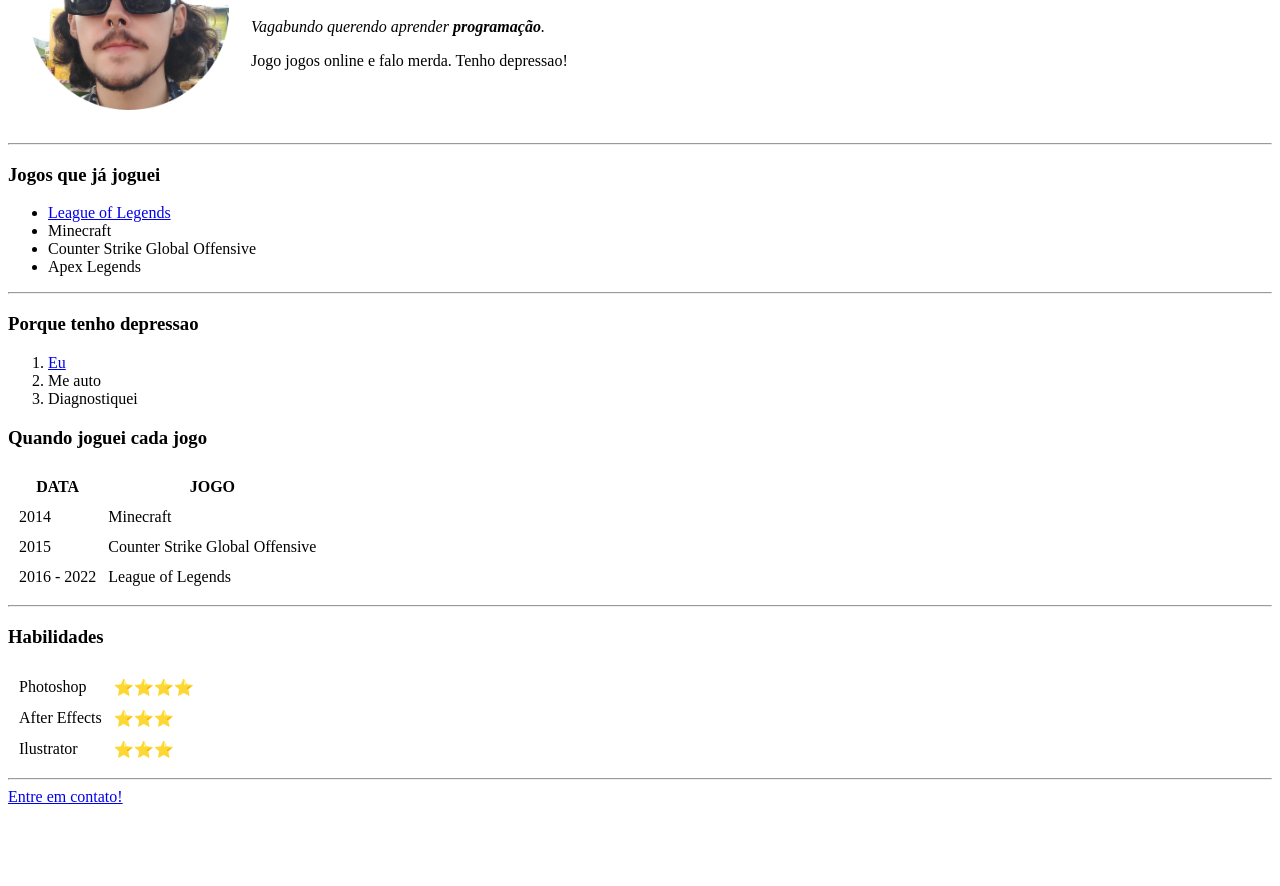
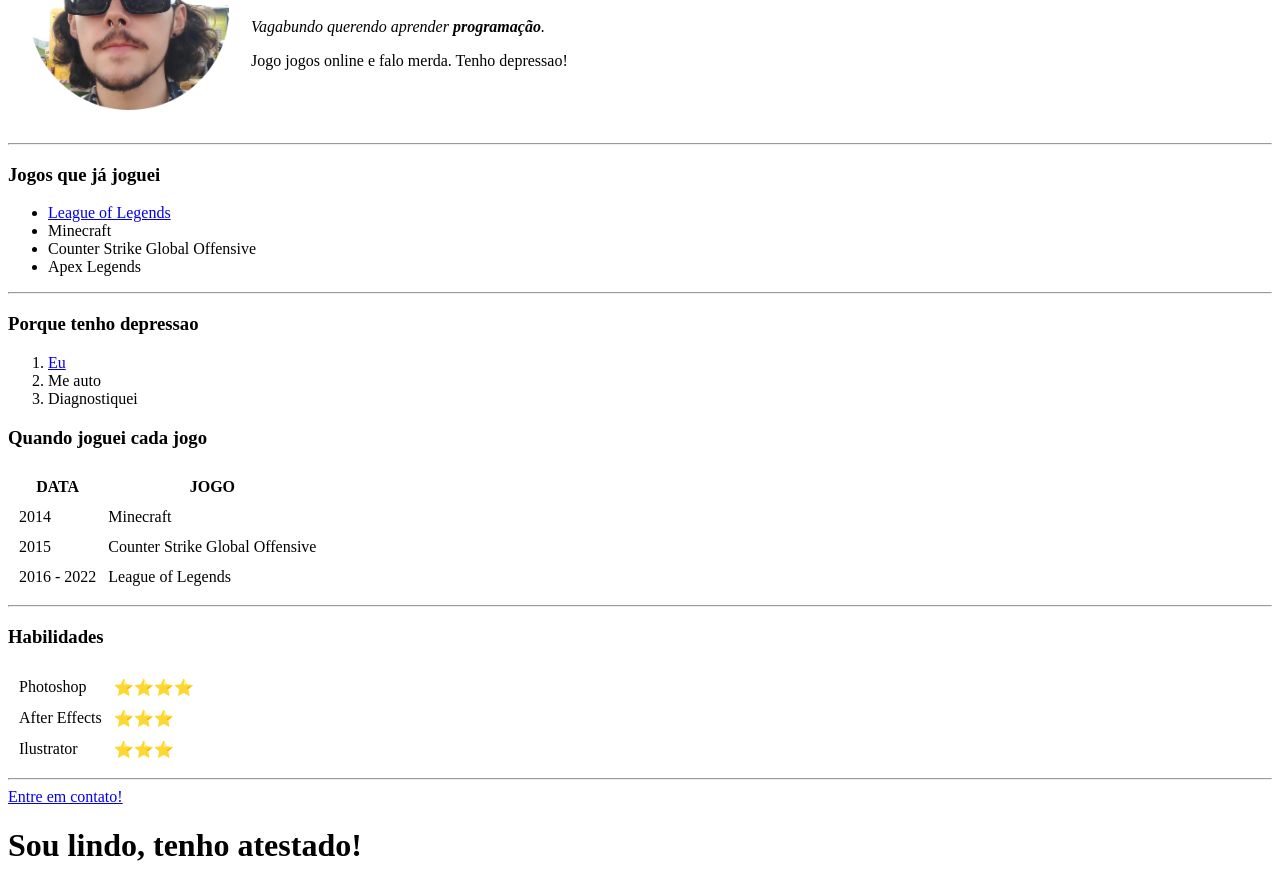
Before and after one commit to phenrri/ph, a plain HTML site: page index.html in a window 1280 px wide. Shown: the part 119-1005 px from the top of the page. Before the commit the page ends 933 px from the top, so only its background shows below. Drawn offline with Linux system fonts and the light colour scheme.

Commit message:
Adicionado linha para aumentar a auto-estima do Paulo

```diff
--- a/index.html
+++ b/index.html
@@ -73,9 +73,5 @@
 
   <hr>
   <a href="contatosme.html">Entre em contato!</a>
-
-
-
-
-
+  <h1>Sou lindo, tenho atestado!</h1>
 </body>
```
